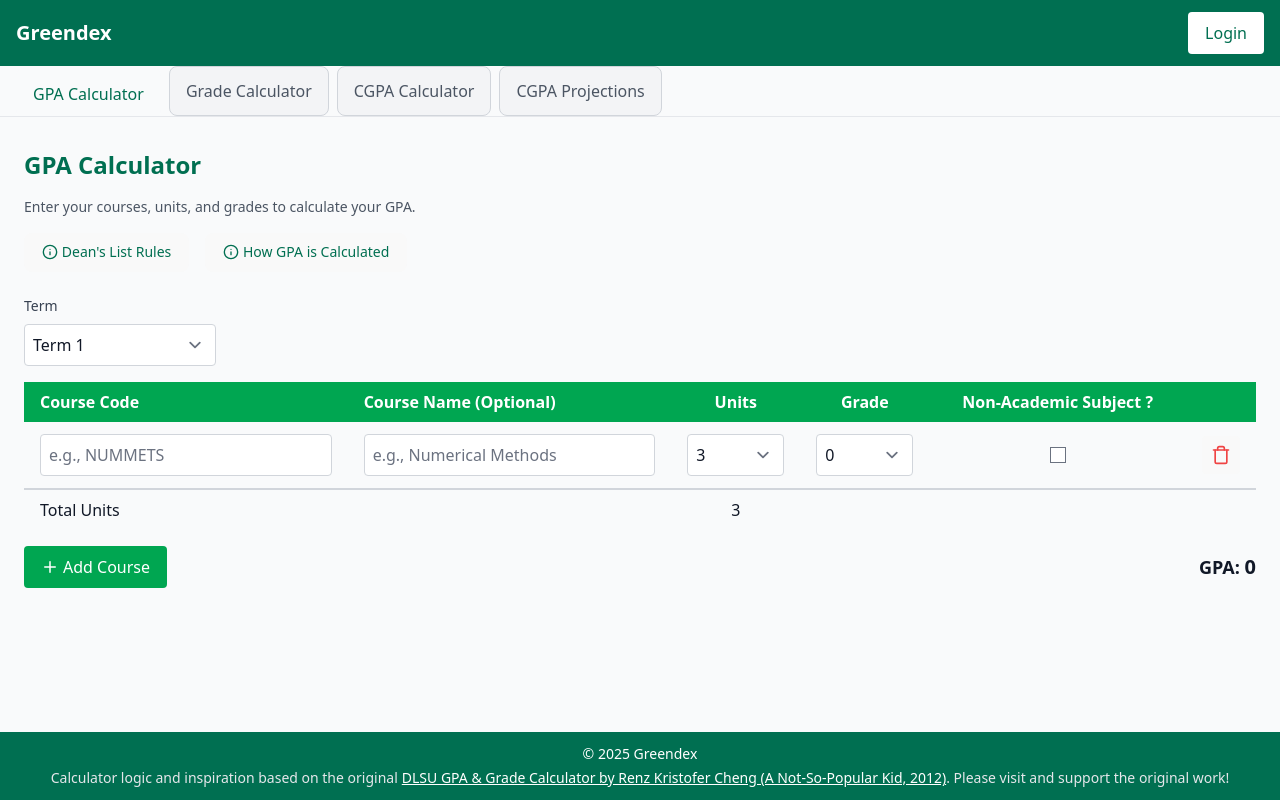
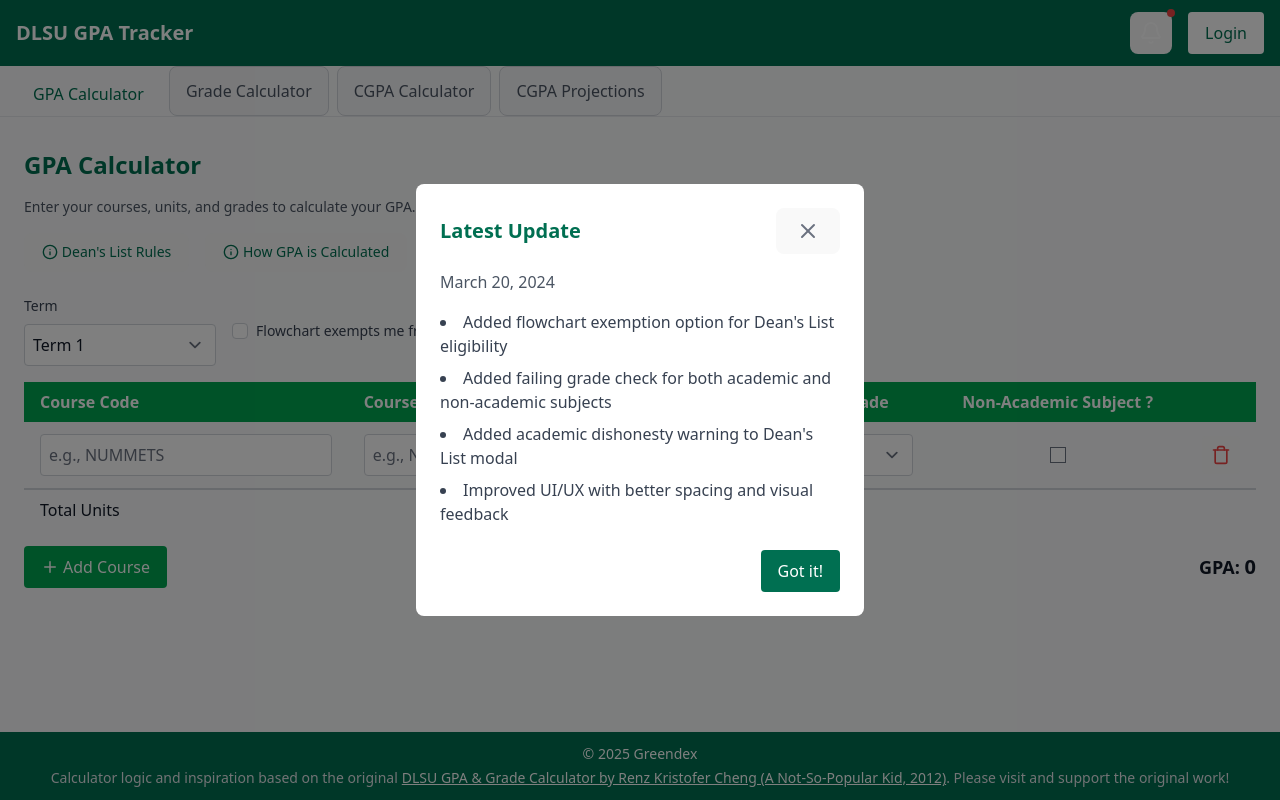
Before and after one commit to Shujimaki/dlsu-gpa-tracker, a React (Vite) app: page / in a window 1280 px wide. Built offline with nearby package versions, Linux system fonts and the light colour scheme.

Commit message:
Add update modal; fix Dean's Lister requirements

```diff
--- a/src/App.tsx
+++ b/src/App.tsx
@@ -37,7 +37,7 @@
         <TabNavigation activeTab={activeTab} setActiveTab={setActiveTab} />
         <div className="flex-1 w-full px-6 py-8">
           {renderActiveTab()}
-        </div>
+      </div>
       </main>
 
       <footer className="bg-dlsu-green text-white text-center py-3 text-sm">
@@ -59,7 +59,7 @@
           setShowLoginModal(false)
         }}
       />
-    </div>
+      </div>
   )
 }
 
--- a/src/components/GPACalculator.tsx
+++ b/src/components/GPACalculator.tsx
@@ -1,6 +1,7 @@
 import { useState, useEffect } from 'react';
 import { PlusIcon, TrashIcon, InfoIcon } from 'lucide-react';
 import type { Course } from '../types';
+import { logGpaCalculation, logDeansListEligibility, logUserAction } from '../config/analytics';
 
 // Helper to ensure loaded courses have 'nas' property
 function ensureCoursesWithNAS(courses: unknown[]): Course[] {
@@ -31,6 +32,7 @@
   const [maxTerm, setMaxTerm] = useState(12);
   const [showDeansListModal, setShowDeansListModal] = useState(false);
   const [showGPAModal, setShowGPAModal] = useState(false);
+  const [isFlowchartExempt, setIsFlowchartExempt] = useState(false);
 
   // Load saved data when term changes
   useEffect(() => {
@@ -49,10 +51,36 @@
     }
   }, [selectedTerm]);
 
+  const calculateGPA = () => {
+    let totalUnits = 0;
+    let totalGradePoints = 0;
+    courses.forEach((course: Course) => {
+      if (!course.nas && course.units !== 0 && course.grade !== undefined && course.grade !== null) {
+        totalUnits += course.units;
+        totalGradePoints += course.units * course.grade;
+      }
+    });
+    return totalUnits === 0 ? 0 : Number((totalGradePoints / totalUnits).toFixed(3));
+  };
+
+  const totalAcademicUnits = courses.filter((c: Course) => !c.nas).reduce((sum: number, c: Course) => sum + (c.units || 0), 0);
+  const totalNASUnits = courses.filter((c: Course) => c.nas).reduce((sum: number, c: Course) => sum + (c.units || 0), 0);
+  const gpa = calculateGPA();
+  const hasGradeBelow2 = courses.some(course => !course.nas && course.grade < 2.0 && course.grade >= 0);
+  const hasFailingGrade = courses.some(course => course.grade === 0);
+  const isDeansLister = (isFlowchartExempt || totalAcademicUnits >= 12) && gpa >= 3.0 && !hasGradeBelow2 && !hasFailingGrade;
+  const isFirstHonors = (isFlowchartExempt || totalAcademicUnits >= 12) && gpa >= 3.4 && !hasGradeBelow2 && !hasFailingGrade;
+
   // Save data when courses change
   useEffect(() => {
     localStorage.setItem(`term_${selectedTerm}`, JSON.stringify(courses));
   }, [courses, selectedTerm]);
+
+  // Log analytics when relevant values change
+  useEffect(() => {
+    logGpaCalculation(gpa, selectedTerm);
+    logDeansListEligibility(isDeansLister, isFirstHonors);
+  }, [gpa, selectedTerm, isDeansLister, isFirstHonors]);
 
   const addCourse = () => {
     setCourses([...courses, {
@@ -63,11 +91,13 @@
       grade: 0,
       nas: false,
     }]);
+    logUserAction('add_course');
   };
 
   const removeCourse = (id: string) => {
     if (courses.length > 1) {
       setCourses(courses.filter((course: Course) => course.id !== id));
+      logUserAction('remove_course');
     }
   };
 
@@ -75,18 +105,7 @@
     setCourses(courses.map((course: Course) =>
       course.id === id ? { ...course, [field]: value } : course
     ));
-  };
-
-  const calculateGPA = () => {
-    let totalUnits = 0;
-    let totalGradePoints = 0;
-    courses.forEach((course: Course) => {
-      if (!course.nas && course.units !== 0 && course.grade !== undefined && course.grade !== null) {
-        totalUnits += course.units;
-        totalGradePoints += course.units * course.grade;
-      }
-    });
-    return totalUnits === 0 ? 0 : Number((totalGradePoints / totalUnits).toFixed(3));
+    logUserAction('update_course', { field, value });
   };
 
   const addNewTerm = () => {
@@ -101,13 +120,6 @@
       nas: false,
     }]);
   };
-
-  const totalAcademicUnits = courses.filter((c: Course) => !c.nas).reduce((sum: number, c: Course) => sum + (c.units || 0), 0);
-  const totalNASUnits = courses.filter((c: Course) => c.nas).reduce((sum: number, c: Course) => sum + (c.units || 0), 0);
-  const gpa = calculateGPA();
-  const hasGradeBelow2 = courses.some(course => !course.nas && course.grade < 2.0 && course.grade >= 0);
-  const isDeansLister = (totalAcademicUnits >= 12) && gpa >= 3.0 && !hasGradeBelow2;
-  const isFirstHonors = (totalAcademicUnits >= 12) && gpa >= 3.4 && !hasGradeBelow2;
 
   return (
     <div>
@@ -162,6 +174,18 @@
               + Add Extra Term
             </option>
           </select>
+        </div>
+        <div className="flex items-center">
+          <input
+            type="checkbox"
+            id="flowchartExempt"
+            checked={isFlowchartExempt}
+            onChange={(e) => setIsFlowchartExempt(e.target.checked)}
+            className="h-4 w-4 text-dlsu-green focus:ring-dlsu-green border-gray-300 rounded"
+          />
+          <label htmlFor="flowchartExempt" className="ml-2 block text-sm text-gray-700">
+            Flowchart exempts me from 12-unit requirement
+          </label>
         </div>
       </div>
 
@@ -312,10 +336,15 @@
             <h3 className="text-lg font-bold mb-4">Dean's List Requirements</h3>
             <ul className="list-disc pl-5 space-y-2">
               <li>Must be enrolled in at least 12 academic units</li>
-              <li>No grade below 2.0 in any subject</li>
+              <li>No grade below 2.0 in any academic subject</li>
+              <li>No failing grade (0.0 or F) in any subject, including non-academic subjects</li>
               <li>First Honors: GPA of 3.4 or higher</li>
               <li>Second Honors: GPA of 3.0 to 3.39</li>
+              <li>Must not have been found guilty of academic dishonesty</li>
             </ul>
+            <div className="mt-4 p-3 bg-yellow-50 border-l-4 border-yellow-400 text-yellow-800 rounded">
+              <strong>Note:</strong> Academic dishonesty includes cheating, plagiarism, and other forms of academic misconduct as defined in the DLSU Student Handbook.
+            </div>
             <button
               onClick={() => setShowDeansListModal(false)}
               className="mt-4 px-4 py-2 bg-dlsu-green text-white rounded hover:bg-dlsu-light-green"
--- a/src/components/Header.tsx
+++ b/src/components/Header.tsx
@@ -1,4 +1,7 @@
 import type { User } from '../types';
+import { useState, useEffect } from 'react';
+import { Bell } from 'lucide-react';
+import UpdateModal from './UpdateModal';
 
 interface HeaderProps {
   user: User | null;
@@ -7,13 +10,32 @@
 }
 
 const Header = ({ user, onLoginClick, onLogout }: HeaderProps) => {
+  const [showUpdateModal, setShowUpdateModal] = useState(false);
+
+  useEffect(() => {
+    const lastUpdateSeen = localStorage.getItem('lastUpdateSeen');
+    if (!lastUpdateSeen || lastUpdateSeen !== '2024-03-20') {
+      setShowUpdateModal(true);
+    }
+  }, []);
+
   return (
-    <header className="bg-dlsu-green text-white">
-      <div className="w-full px-4 py-3 flex justify-between items-center">
+    <header className="bg-dlsu-green text-white shadow-md">
+      <div className="max-w-7xl mx-auto px-4 py-3">
+        <div className="flex justify-between items-center">
           <div className="flex items-center">
-          <h1 className="text-xl font-bold">Greendex</h1>
+            <h1 className="text-xl font-bold">DLSU GPA Tracker</h1>
           </div>
-        <div>
+
+          <div className="flex items-center gap-4">
+            <button
+              onClick={() => setShowUpdateModal(true)}
+              className="p-2 text-white hover:text-gray-200 transition-colors relative"
+            >
+              <Bell size={24} />
+              <span className="absolute -top-1 -right-1 w-2 h-2 bg-red-500 rounded-full"></span>
+            </button>
+
             {user ? (
               <div className="flex items-center gap-4">
                 <span className="text-sm">{user.displayName || user.email}</span>
@@ -34,6 +56,8 @@
             )}
           </div>
         </div>
+      </div>
+      <UpdateModal isOpen={showUpdateModal} onClose={() => setShowUpdateModal(false)} />
     </header>
   );
 };
--- /dev/null
+++ b/src/components/UpdateModal.tsx
@@ -0,0 +1,56 @@
+import { useEffect } from 'react';
+import { X } from 'lucide-react';
+
+interface UpdateModalProps {
+  isOpen: boolean;
+  onClose: () => void;
+}
+
+const UpdateModal = ({ isOpen, onClose }: UpdateModalProps) => {
+  useEffect(() => {
+    const lastUpdateSeen = localStorage.getItem('lastUpdateSeen');
+    if (!lastUpdateSeen || lastUpdateSeen !== '2024-03-20') {
+      // Show modal automatically if update hasn't been seen
+      onClose();
+    }
+  }, []);
+
+  const handleClose = () => {
+    localStorage.setItem('lastUpdateSeen', '2024-03-20');
+    onClose();
+  };
+
+  if (!isOpen) return null;
+
+  return (
+    <div className="fixed inset-0 bg-black bg-opacity-50 flex items-center justify-center z-50">
+      <div className="bg-white rounded-lg p-6 max-w-md w-full mx-4">
+        <div className="flex justify-between items-center mb-4">
+          <h2 className="text-xl font-semibold text-dlsu-green">Latest Update</h2>
+          <button onClick={handleClose} className="text-gray-500 hover:text-gray-700">
+            <X size={24} />
+          </button>
+        </div>
+        <div className="space-y-4">
+          <p className="text-gray-600">March 20, 2024</p>
+          <ul className="list-disc list-inside space-y-2 text-gray-700">
+            <li>Added flowchart exemption option for Dean's List eligibility</li>
+            <li>Added failing grade check for both academic and non-academic subjects</li>
+            <li>Added academic dishonesty warning to Dean's List modal</li>
+            <li>Improved UI/UX with better spacing and visual feedback</li>
+          </ul>
+        </div>
+        <div className="mt-6 flex justify-end">
+          <button
+            onClick={handleClose}
+            className="bg-dlsu-green text-white px-4 py-2 rounded hover:bg-dlsu-green/90 transition-colors"
+          >
+            Got it!
+          </button>
+        </div>
+      </div>
+    </div>
+  );
+};
+
+export default UpdateModal;
--- /dev/null
+++ b/src/config/analytics.ts
@@ -0,0 +1,36 @@
+import { getAnalytics, logEvent } from 'firebase/analytics';
+import { app } from './firebase';
+
+// Initialize Analytics
+const analytics = getAnalytics(app);
+
+// Custom event logging functions
+export const logPageView = (pageName: string) => {
+  logEvent(analytics, 'page_view', {
+    page_title: pageName,
+    page_location: window.location.href,
+  });
+};
+
+export const logGpaCalculation = (gpa: number, term: number) => {
+  logEvent(analytics, 'gpa_calculation', {
+    gpa,
+    term,
+  });
+};
+
+export const logDeansListEligibility = (isEligible: boolean, isFirstHonors: boolean) => {
+  logEvent(analytics, 'deans_list_check', {
+    is_eligible: isEligible,
+    is_first_honors: isFirstHonors,
+  });
+};
+
+export const logUserAction = (action: string, details?: Record<string, unknown>) => {
+  logEvent(analytics, 'user_action', {
+    action,
+    ...details,
+  });
+};
+
+export default analytics;
--- a/src/config/firebase.ts
+++ b/src/config/firebase.ts
@@ -1,17 +1,18 @@
-import { initializeApp, type FirebaseApp } from 'firebase/app';
-import { getAuth, type Auth } from 'firebase/auth';
+import { initializeApp } from 'firebase/app';
+import { getAuth } from 'firebase/auth';
 import { getFirestore, type Firestore } from 'firebase/firestore';
 
 const firebaseConfig = {
   // TODO: Replace with your Firebase config
-  apiKey: "YOUR_API_KEY",
-  authDomain: "YOUR_AUTH_DOMAIN",
-  projectId: "YOUR_PROJECT_ID",
-  storageBucket: "YOUR_STORAGE_BUCKET",
-  messagingSenderId: "YOUR_MESSAGING_SENDER_ID",
-  appId: "YOUR_APP_ID"
+  apiKey: import.meta.env.VITE_FIREBASE_API_KEY,
+  authDomain: import.meta.env.VITE_FIREBASE_AUTH_DOMAIN,
+  projectId: import.meta.env.VITE_FIREBASE_PROJECT_ID,
+  storageBucket: import.meta.env.VITE_FIREBASE_STORAGE_BUCKET,
+  messagingSenderId: import.meta.env.VITE_FIREBASE_MESSAGING_SENDER_ID,
+  appId: import.meta.env.VITE_FIREBASE_APP_ID,
+  measurementId: import.meta.env.VITE_FIREBASE_MEASUREMENT_ID,
 };
 
-const app: FirebaseApp = initializeApp(firebaseConfig);
-export const auth: Auth = getAuth(app);
+export const app = initializeApp(firebaseConfig);
+export const auth = getAuth(app);
 export const db: Firestore = getFirestore(app);
--- a/src/types/firebase.d.ts
+++ b/src/types/firebase.d.ts
@@ -1,5 +1,9 @@
 declare module 'firebase/app' {
-  export type FirebaseApp = unknown;
+  export type FirebaseApp = {
+    name: string;
+    options: Record<string, unknown>;
+    automaticDataCollectionEnabled: boolean;
+  };
   export function initializeApp(config: unknown): FirebaseApp;
 }
 
```
Also changed, not shown: package.json (+4 -4 lines), 1 other file (tests, documents, lock files or other folders). Lines whose indentation alone changed are shown as unchanged.
